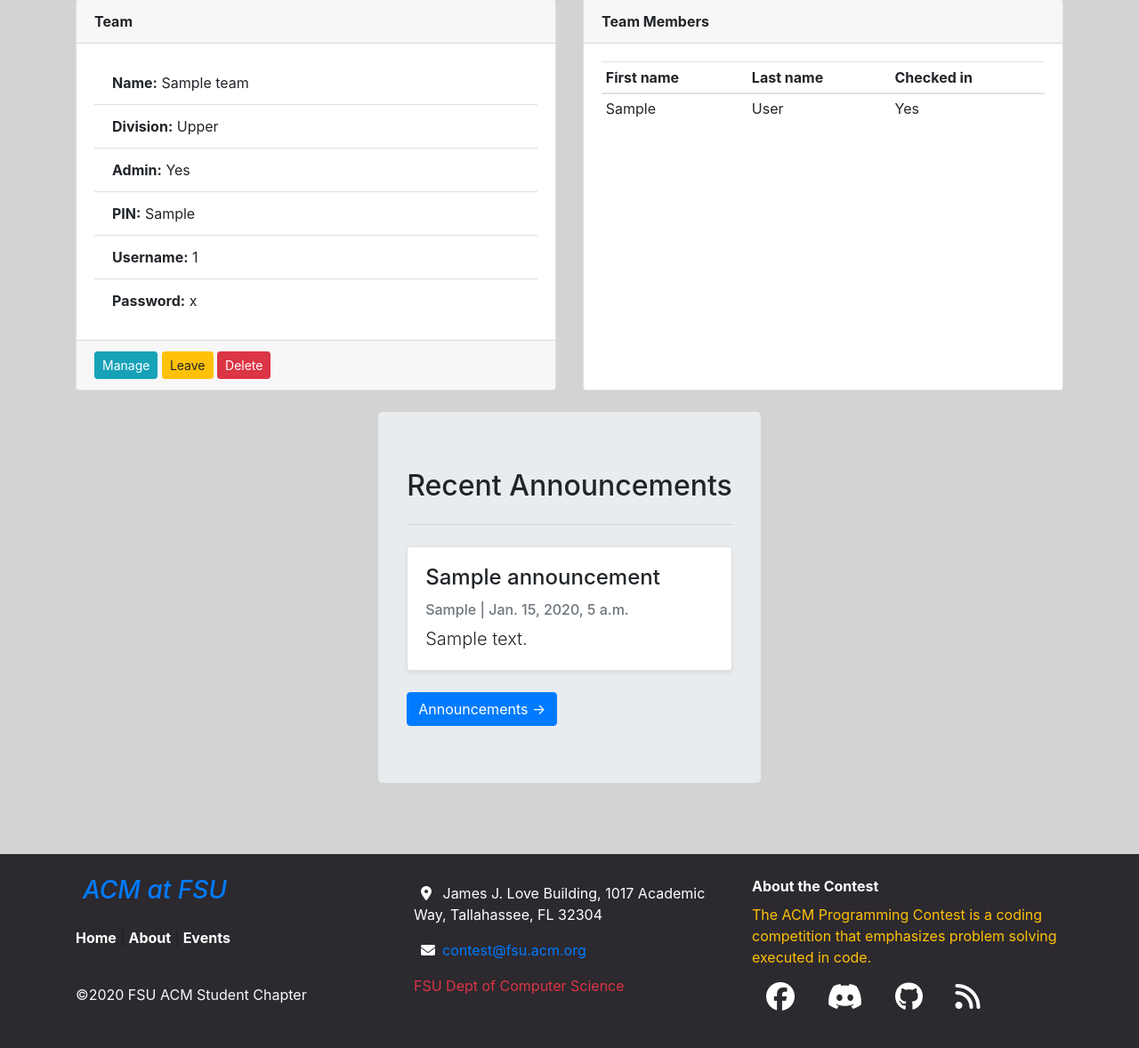
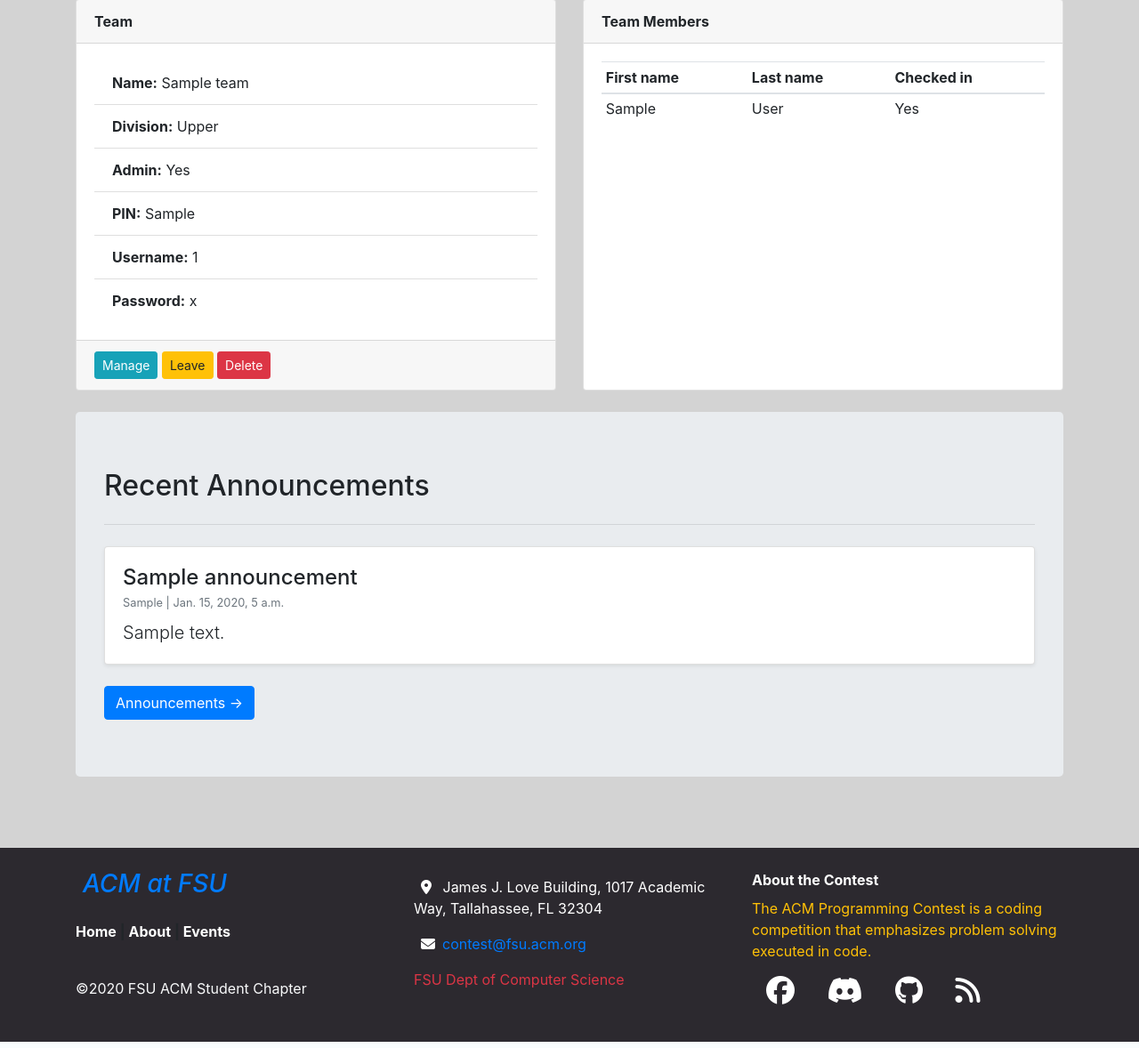
Before and after one commit to mmcinnestaylor/Programming-Contest-Suite, a Django app: page /manage/ in a window 1280 px wide. Shown: the part 529-1707 px from the top of the page at 89% size. Run offline with Django 3.2, Linux system fonts and the light colour scheme; a user stored in the database is signed in; tables that the repository leaves empty hold one stand-in row (values such as "Sample post"); parts of the project's set-up code (start-up, migrations or seed data) failed here and were passed over; some libraries are stand-ins or nearby versions.

Commit message:
updated announcements section styling

```diff
--- a/src/manager/templates/manager/dashboard.html
+++ b/src/manager/templates/manager/dashboard.html
@@ -196,30 +196,34 @@
 	<!-- Team Card deck end -->
 	<!-- Announcements Display -->
 	<div class="row justify-content-center">
+		<div class="col">
 			<div class="jumbotron mt-4">
-			<h2 >Recent Announcements</h2>
+				<h2 class="mt-0">Recent Announcements</h2>
 				<hr class="my-4">
 				{% for announcement in announcements %}
 					<div class="card mb-4 shadow-sm">
 						<div class="card-body">
-						<h4 class="card-title">{{ announcement.title }}</h4>
-						<p class="card-text text-muted h6">{{ announcement.author.first_name }} | {{ announcement.created_on}} </p>
+							<h4 class="card-title mb-0">{{ announcement.title }}</h4>
+							<small class="card-text text-muted">{{ announcement.author.first_name }} | {{ announcement.created_on}} </small>
 							{% if announcement.created_on < announcement.updated_on %}
-							<p class="card-text text-muted h6">Updated on: {{ announcement.updated_on}} </p>
+								<br>
+								<small class="card-text text-muted">Updated on: {{ announcement.updated_on}} </small>
 							{% endif %}
 							{% if announcement.content|length > 140 %}
-							<p class="card-text lead">{{announcement.content|slice:":140" }}...</p>
+								<p class="card-text lead mt-2">{{announcement.content|slice:":140" }}...</p>
 								<a href="{% url 'announcement_detail' announcement.slug  %}" class="btn btn-primary btn-sm">Read More</a>
 							{% else %}
-							<p class="card-text lead">{{announcement.content }}</p>
+								<p class="card-text lead mt-2">{{announcement.content }}</p>
 							{% endif %}
 						</div>
 					</div>
 				{% empty %}
 					<p class="lead">No announcements yet.</p>
 				{% endfor %}
-			<a class="btn btn-primary " href="{% url 'announcements' %}" role="button">Announcements &rarr;</a>
+				<a class="btn btn-primary" href="{% url 'announcements' %}" role="button">Announcements &rarr;</a>
 			</div>
+		</div>
+
 	</div>
 	<!-- End Announcements Display -->
 	<!-- Confirm Clear Modal -->
```
Lines whose indentation alone changed are shown as unchanged.
